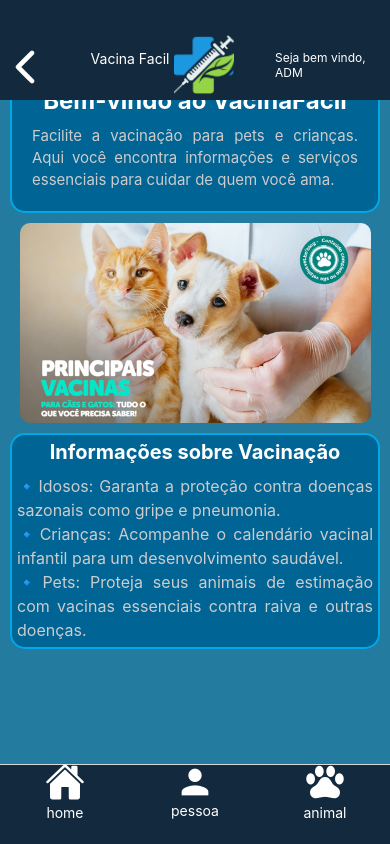
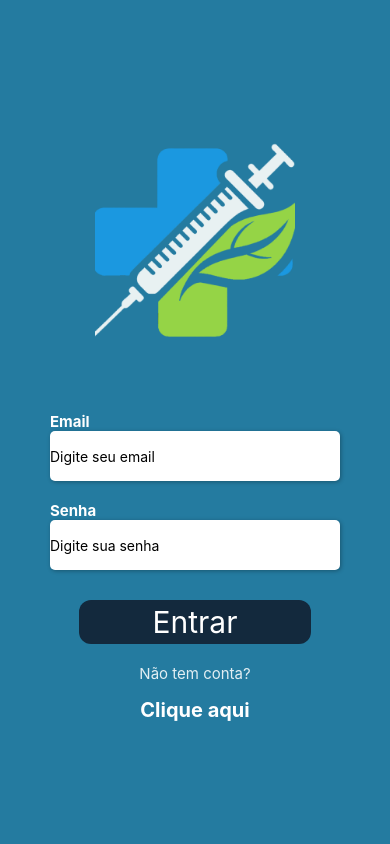
Before and after one commit to GuiMBLopes/ReactNative, a React Native app in the folder vacinaFacil/: screen / in a window 390 px wide. Built offline with nearby package versions, Linux system fonts and the light colour scheme.

Commit message:
alteracao login

```diff
--- a/vacinaFacil/App.tsx
+++ b/vacinaFacil/App.tsx
@@ -10,7 +10,8 @@ export default function App() {
   return (
     <>
       <StatusBar style="light" backgroundColor="#247BA0" />
-      <Routers />
+      {/* <Routers /> */}
+      <Login/>
     </>
   );
 }
--- a/vacinaFacil/src/components/ButtonType/style.ts
+++ b/vacinaFacil/src/components/ButtonType/style.ts
@@ -3,11 +3,11 @@ import { StyleSheet} from "react-native";
 export const styles = StyleSheet.create({
  styleButton: {
     width: "80%",
-   height: 37,
+   // height: 37,
     borderRadius: 12,
      alignItems: "center",
    justifyContent: "center",
-
+   paddingVertical: 4,
 },
 
    text: {
--- a/vacinaFacil/src/components/TextInput/index.tsx
+++ b/vacinaFacil/src/components/TextInput/index.tsx
@@ -19,7 +19,7 @@ export const TextInputField = ({
 
   return (
     <>
-    <Text>{propsLabel}</Text>
+    <Text style={styles.label}>{propsLabel}</Text>
     <TextInput
       onChangeText={hadleFunctionInput}
       style={styles.input}
--- a/vacinaFacil/src/components/TextInput/style.ts
+++ b/vacinaFacil/src/components/TextInput/style.ts
@@ -8,5 +8,12 @@ export const styles = StyleSheet.create({
     borderRadius: 5,
     fontSize: 14,
       boxShadow: '1px 1px 4px rgba(0, 0, 0.1, 0.3)'
-  }
+  },
+
+  label:{
+  color: "#fff",
+  fontSize: 15,
+  fontWeight: "bold",
+  },
+
 });
--- a/vacinaFacil/src/pages/Login/index.tsx
+++ b/vacinaFacil/src/pages/Login/index.tsx
@@ -58,9 +58,9 @@ return (
           <Text style={styles.texto}>Não tem conta?</Text>
         </View>
 
-       <View style={styles.buttonEntrar}>
+        <View style={styles.boxButton}>
           <TouchableOpacity style={styles.buttonEntrar} >
-        <Text style={styles.buttonEntrar}>Clique aqui</Text>
+            <Text style={styles.buttonText}>Clique aqui</Text>
           </TouchableOpacity>
         </View>
 
--- a/vacinaFacil/src/pages/Login/style.ts
+++ b/vacinaFacil/src/pages/Login/style.ts
@@ -15,7 +15,7 @@ export const styles = StyleSheet.create({
   logo: {
     width: 200,
     height: 200,
-    marginBottom: 100,
+    marginBottom: 70,
     marginTop: 20,
   },
 
@@ -28,17 +28,33 @@ export const styles = StyleSheet.create({
 
    inserir:{
     width: "100%",
-    height: 100,
+    marginBottom: 20,
    },
 
     senha:{
     width: "100%",
-    height: 200,
+    marginBottom: 30,
    },
 
    texto:{
-    height: 40,
      marginTop: 20,
+     marginBottom: 15,
+     color: "#ffffffdd",
+     fontSize: 15,
+   },
+
+   boxButton:{
+
+   },
+
+   buttonEntrar:{
+
+   },
+
+   buttonText:{
+    fontSize: 20,
+    color: "#fff",
+    fontWeight: "bold",
    },
 
 });
```
Lines whose indentation alone changed are shown as unchanged.
